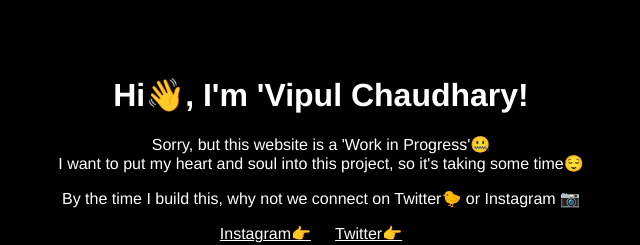
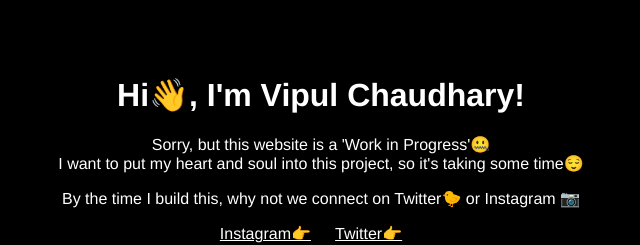
Before and after one commit to vipul354750/mine, a plain HTML site: page index.html in a window 1280 px wide. Shown: the full height of the page, 319-959 px from the left. Drawn offline with Linux system fonts and the light colour scheme.

Commit message:
Update index.html

```diff
--- a/index.html
+++ b/index.html
@@ -9,7 +9,7 @@
 </head>
 
 <body>
-    <h1>Hi👋, I'm 'Vipul Chaudhary!</h1>
+    <h1>Hi👋, I'm Vipul Chaudhary!</h1>
 
     <p>
         Sorry, but this website is a 'Work in Progress'🤐 <br />I want to put my heart and soul into this project, so it's taking some time😌
```
